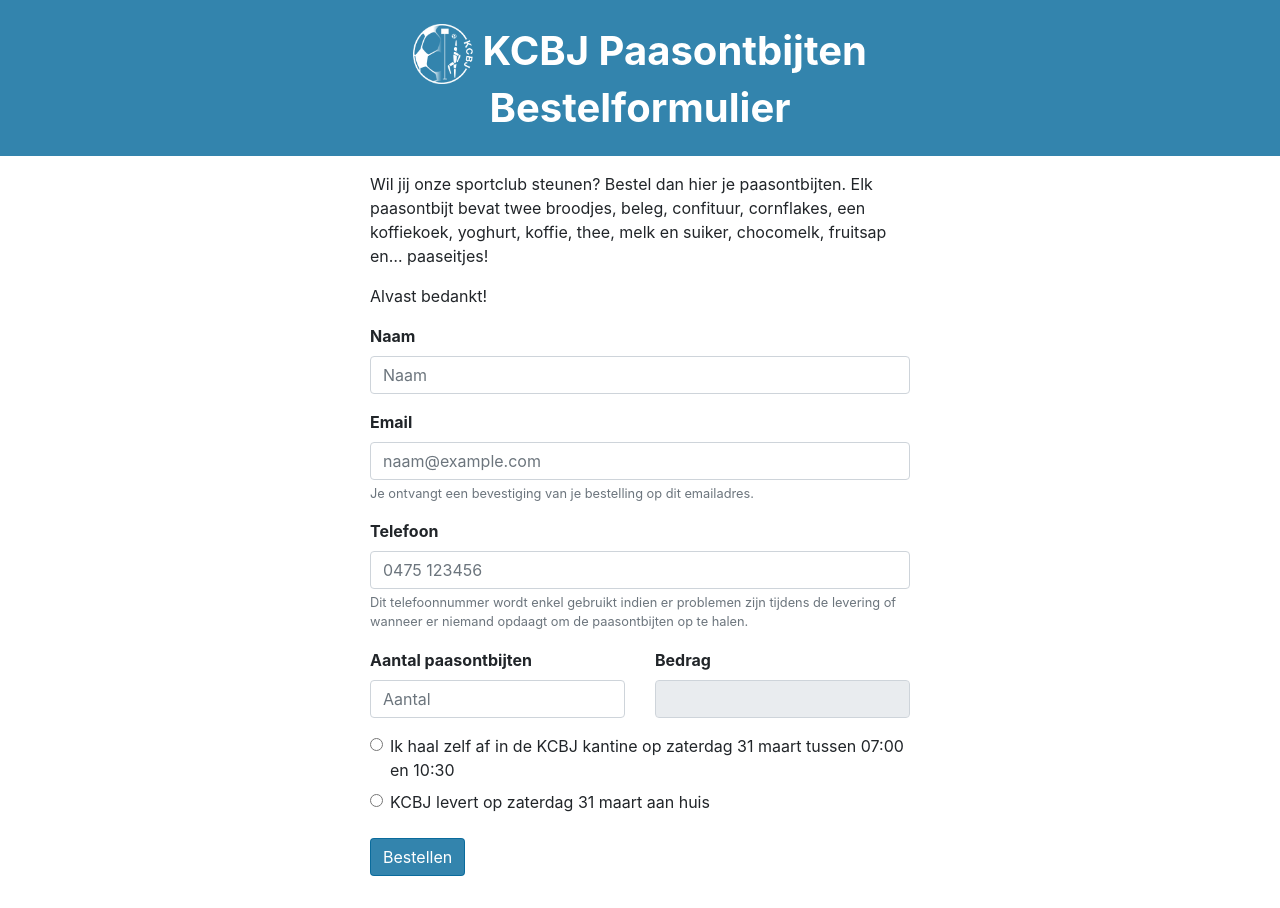
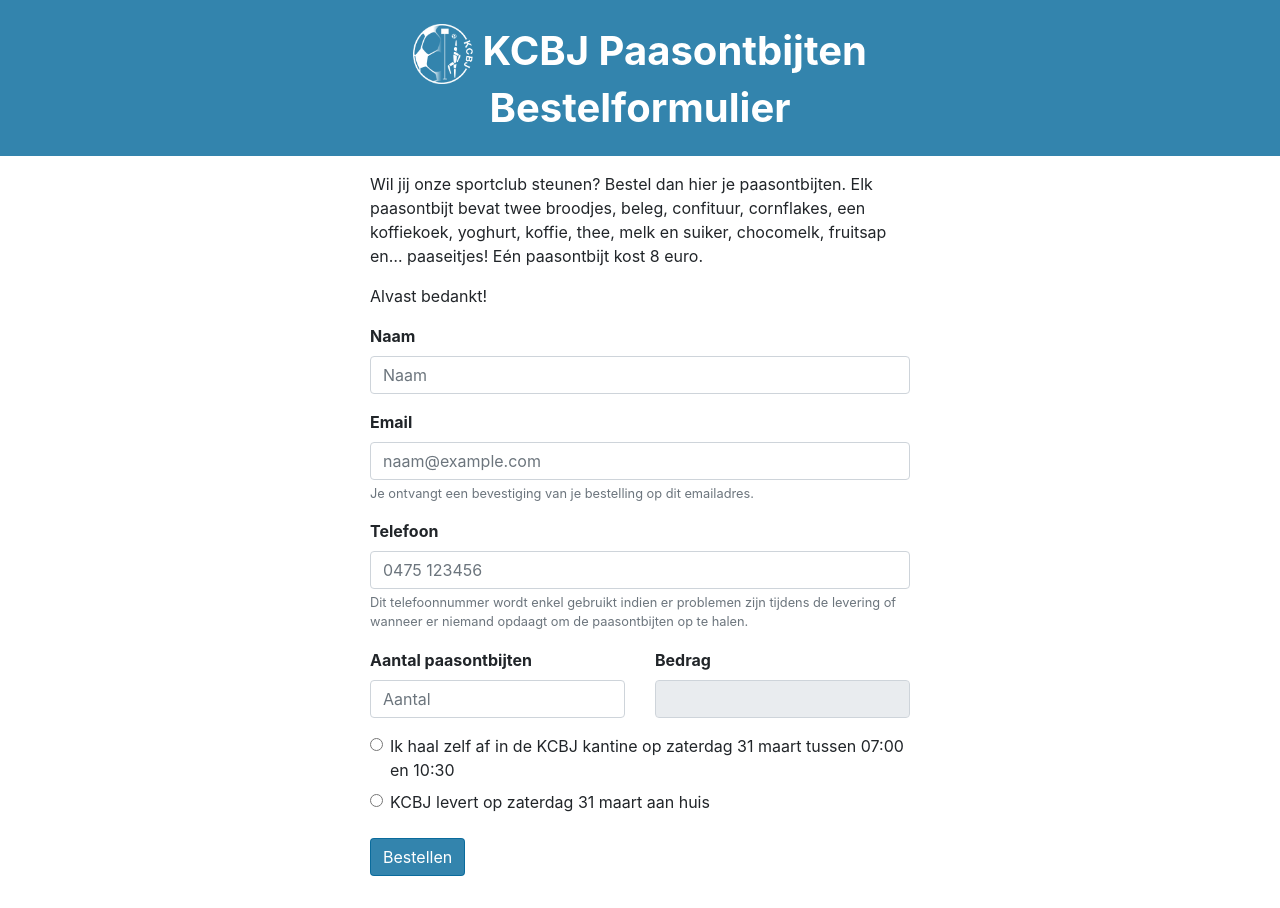
Before and after one commit to kcbj/kcbj.github.io, a Jekyll site: the page pasen/index.html, which Jekyll copies as it is, in a window 1280 px wide. Built offline with Jekyll 4.4.1, drawn with Linux system fonts in a browser that asks for light colours.

Commit message:
Mentioned price

```diff
--- a/pasen/index.html
+++ b/pasen/index.html
@@ -22,6 +22,7 @@
           <div class="col">
             <p>
               Wil jij onze sportclub steunen? Bestel dan hier je paasontbijten. Elk paasontbijt bevat twee broodjes, beleg, confituur, cornflakes, een koffiekoek, yoghurt, koffie, thee, melk en suiker, chocomelk, fruitsap en… paaseitjes!
+              Eén paasontbijt kost 8 euro.
             </p>
             <p>
               Alvast bedankt!
```
